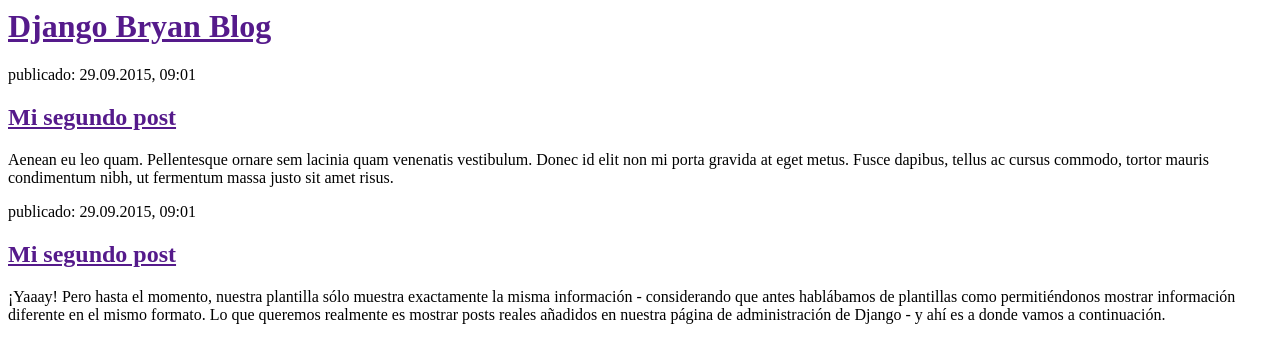
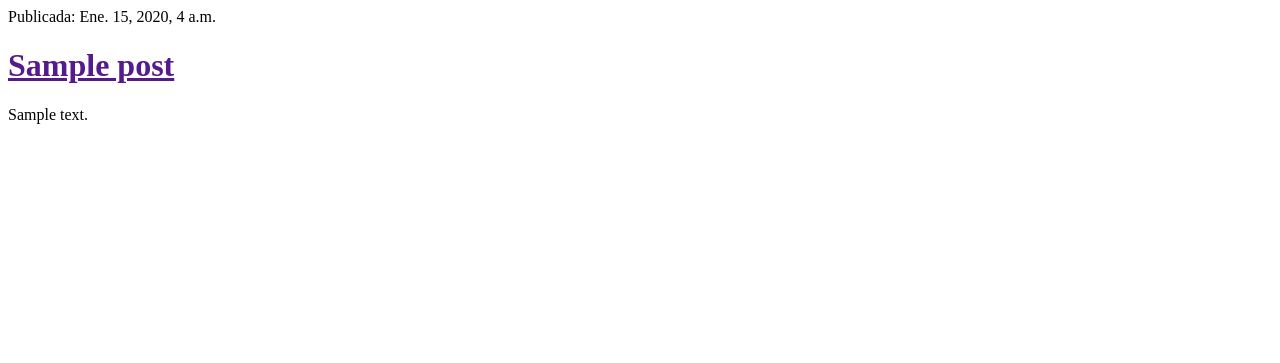
Before and after one commit to bryvillaju/mi-primer-blog, a Django app: template blog/templates/blog/post_list.html in a window 1280 px wide. Shown: the top 363 px of the page. Run offline with Django 3.2, Linux system fonts and the light colour scheme; the template is opened without the code that fills it: values that come from a table or form of the project are taken from there, others are empty; tables that the repository leaves empty hold one stand-in row (values such as "Sample post").

Commit message:
Recabé datos de los post del que fueron creados en el sitio y los mostré en la página, al inicio.

```diff
--- a/blog/templates/blog/post_list.html
+++ b/blog/templates/blog/post_list.html
@@ -3,22 +3,12 @@
             <title>Django Bryan Blog</title>
         </head>
         <body>
+            {%for Post in publicaciones%}
             <div>
-                <h1><a href="">Django Bryan Blog</a></h1>
+              <p>Publicada: {{Post.published_date}}<p>
+                <h1><a href="">{{Post.title}}</a></h1>
+                <p>{{Post.text|linebreaks}}</p>
             </div>
-
-            <div>
-                <p>publicado: 29.09.2015, 09:01</p>
-                <h2><a href="">Mi segundo post</a></h2>
-                <p>Aenean eu leo quam. Pellentesque ornare sem lacinia quam venenatis vestibulum. Donec id elit non mi porta gravida at eget metus. Fusce dapibus, tellus ac cursus commodo, tortor mauris condimentum nibh, ut fermentum massa justo sit amet risus.</p>
-            </div>
-
-            <div>
-                <p>publicado: 29.09.2015, 09:01</p>
-                <h2><a href="">Mi segundo post</a></h2>
-                <p>¡Yaaay! Pero hasta el momento, nuestra plantilla sólo muestra exactamente la misma información - considerando que antes hablábamos de plantillas como permitiéndonos mostrar información diferente en el mismo formato.
-
-Lo que queremos realmente es mostrar posts reales añadidos en nuestra página de administración de Django - y ahí es a donde vamos a continuación.</p>
-            </div>
+            {%endfor%}
         </body>
     </html>
--- a/blog/views.py
+++ b/blog/views.py
@@ -1,6 +1,9 @@
 from django.shortcuts import render
+from django.utils import timezone
+from .models import Post
 
 
 # Create your views here.
 def post_list(request):
-        return render(request, 'blog/post_list.html', {})
+    publicaciones=Post.objects.filter(published_date__lte=timezone.now()).order_by('published_date')
+    return render(request, 'blog/post_list.html',{'publicaciones':publicaciones})
```
